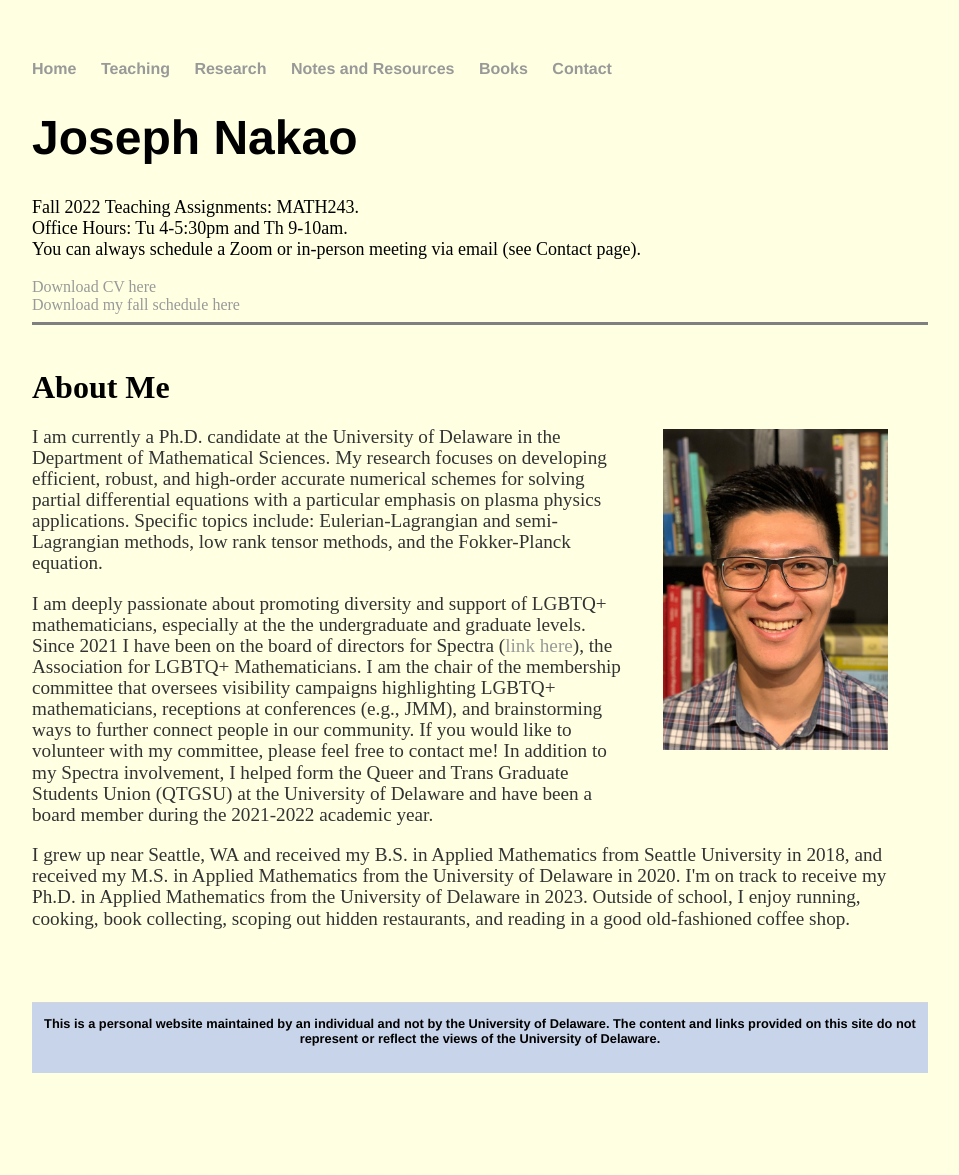
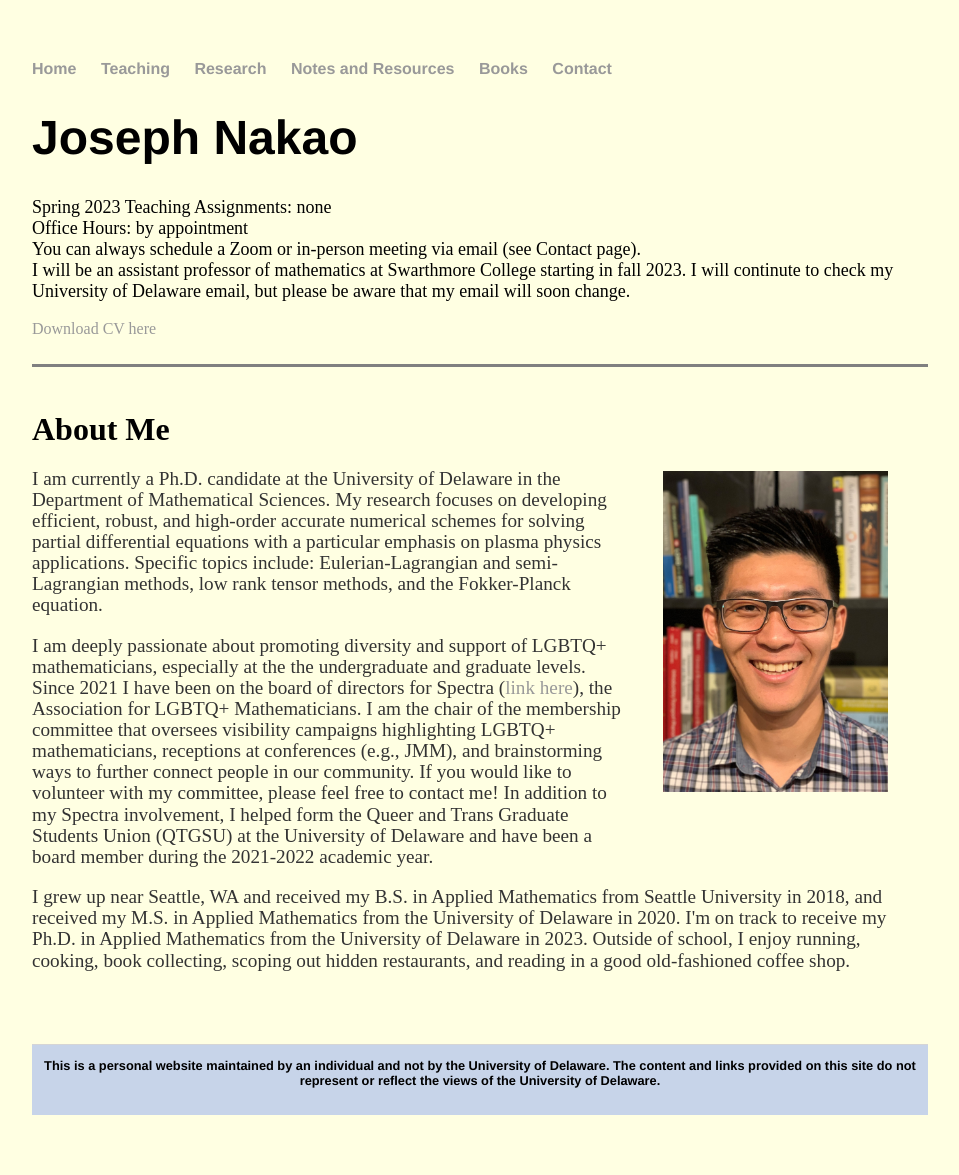
Before and after one commit to jhknakao/jhknakao.github.io, a Jekyll site: the page built from index.html, in a window 1280 px wide. Shown: the whole page, without its empty margins (160-1119 px from the left). Built offline with Jekyll 4.4.1, drawn with Linux system fonts in a browser that asks for light colours; before the commit the page ends 1133 px from its top, so only the background shows below that.

Commit message:
Update index.html

```diff
--- a/index.html
+++ b/index.html
@@ -4,16 +4,18 @@ title: Joseph Nakao's Homepage
 ---
 <div class="blurb">
 	<h1>Joseph Nakao</h1>
-	<font size="4">Fall 2022 Teaching Assignments: MATH243.</font>
+	<font size="4">Spring 2023 Teaching Assignments: none</font>
 	<br>
-	<font size="4">Office Hours: Tu 4-5:30pm and Th 9-10am.</font>
+	<font size="4">Office Hours: by appointment</font>
 	<br>
 	<font size="4">You can always schedule a Zoom or in-person meeting via email (see Contact page).</font>
 	<br>
+	<font size="4">I will be an assistant professor of mathematics at Swarthmore College starting in fall 2023. I will continute to check my University of Delaware email, but please be aware that my email will soon change.</font>
 	<br>
-	<a href="files/Nakao_CV_Oct2022.pdf" class="download" title="Download CV as PDF">Download CV here</a>
 	<br>
-	<a href="files/Fall2022_schedule.pdf" class="download" title="Download schedule">Download my fall schedule here</a>
+	<a href="files/Nakao_CV_Feb2023.pdf" class="download" title="Download CV as PDF">Download CV here</a>
+	<br>
+
 
 	<br>
 	<hr size="3" noshade>
```
